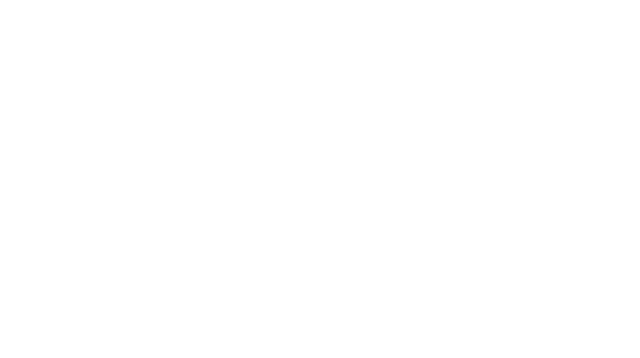
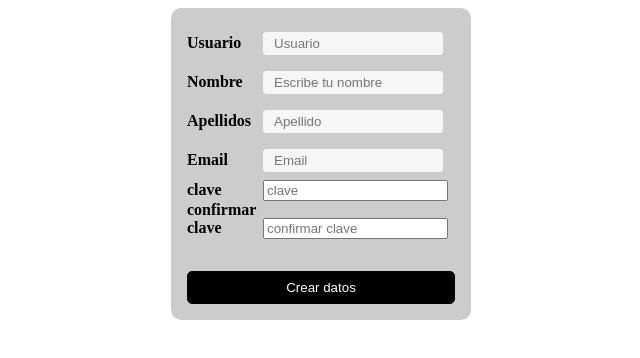
Before and after one commit to Dada0712/Demo, a plain HTML site: page registro.html in a window 1280 px wide. Shown: the whole page, without its empty margins (319-959 px from the left). Drawn offline with Linux system fonts and the light colour scheme.

Commit message:
crear registro

```diff
--- a/css/main.css
+++ b/css/main.css
@@ -7,6 +7,7 @@ form {
    background: #009FFF;  /* fallback for old browsers */
    background: -webkit-linear-gradient(to right, #ec2F4B, #009FFF);  /* Chrome 10-25, Safari 5.1-6 */
    background: linear-gradient(to right, #ec2F4B, #009FFF); /* W3C, IE 10+/ Edge, Firefox 16+, Chrome 26+, Opera 12+, Safari 7+ */
+}
 }
 h1{
    text-align:center;
--- /dev/null
+++ b/css/registro.css
@@ -0,0 +1,50 @@
+*{box-sizing:border-box;}
+
+form{
+	width:300px;
+	padding:16px;
+	border-radius:10px;
+	margin:auto;
+	background-color:#ccc;
+}
+
+form label{
+	width:72px;
+	font-weight:bold;
+	display:inline-block;
+}
+form input[type="text"],
+form input[type="email"]{
+	width:180px;
+	padding:3px 10px;
+	border:1px solid #f6f6f6;
+	border-radius:3px;
+	background-color:#f6f6f6;
+	margin:8px 0;
+	display:inline-block;
+}
+form input[type="submit"]{
+	width:100%;
+	padding:8px 16px;
+	margin-top:32px;
+	border:1px solid #000;
+	border-radius:5px;
+	display:block;
+	color:#fff;
+	background-color:#000;
+}
+
+form input[type="submit"]:hover{
+	cursor:pointer;
+}
+textarea{
+	width:100%;
+	height:100px;
+	border:1px solid #f6f6f6;
+	border-radius:3px;
+	background-color:#f6f6f6;
+	margin:8px 0;
+	/*resize: vertical | horizontal | none | both*/
+	resize:none;
+	display:block;
+}
--- a/registro.html
+++ b/registro.html
@@ -0,0 +1,37 @@
+<!DOCTYPE html>
+<html>
+<head>
+	<title>Registro</title>
+	<meta charset="utf-8"/>
+<link href="css/registro.css" rel="stylesheet" />
+	<script src="js/main.js"></script>
+
+</head>
+
+<body>
+
+<form action="#" target="" method="get" name="formDatosPersonales">
+
+	<label for="Usuario">Usuario</label>
+	<input type="text" name="Usuario" id="Usuario" placeholder="Usuario"/>
+
+	<label for="nombre">Nombre</label>
+	<input type="text" name="nombre" id="nombre" placeholder="Escribe tu nombre"/>
+
+	<label for="apellidos">Apellidos</label>
+	<input type="text" name="apellidos" id="apellidos" placeholder="Apellido"/>
+
+	<label for="email" />Email</label>
+	<input type="email" name="email" id="email" placeholder="Email" required />
+
+	<label for="pasword" />clave</label>
+	<input type="pasword" name="clave" id="clave" placeholder="clave" required />
+
+	<label for="pasword" />confirmar clave</label>
+	<input type="pasword" name="confirmar clave" id=" confirmar clave" placeholder="confirmar clave" required />
+
+	<input type="submit" name="enviar" value="Crear datos"/>
+</form>
+
+</body>
+</html>
```
Also changed, not shown: css/restaurante.jpg (added), reservas.html (added).
